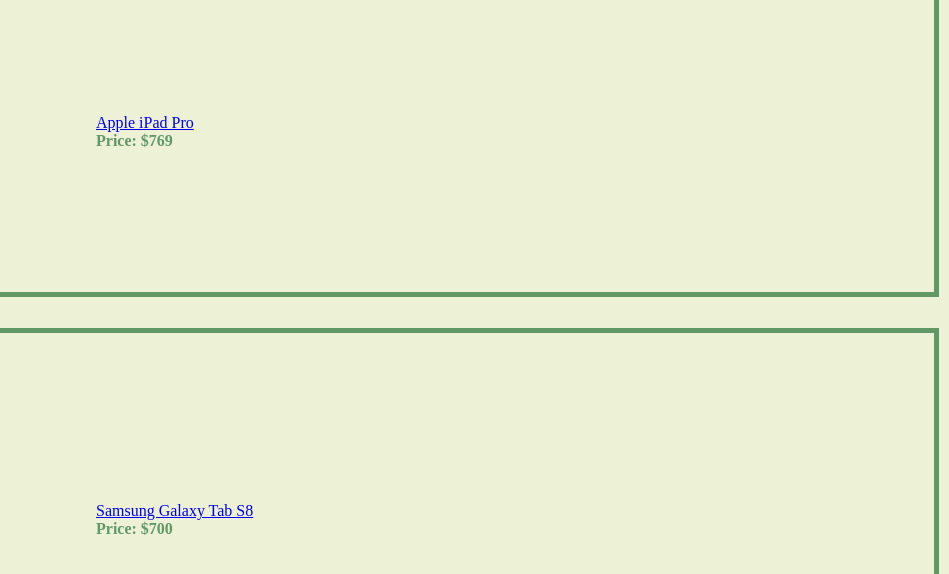
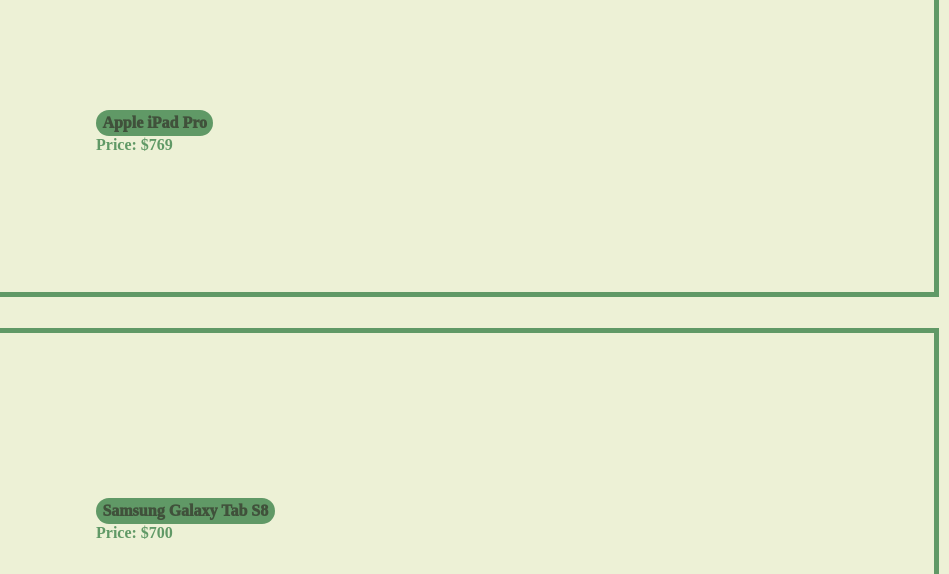
Before and after one commit to khanh7516/khanh7516.github.io, a plain HTML site: page index.html in a window 1280 px wide. Shown: the part 170-744 px from the top of the page, 331-1280 px from the left. Drawn offline with Linux system fonts and the light colour scheme.

Commit message:
update style.css
styling span

```diff
--- a/styles.css
+++ b/styles.css
@@ -40,3 +40,12 @@
   background-color: #edf1d6;
   color: #609966;
 }
+
+span {
+  background-color: #609966;
+  color: #40513b;
+  display: inline-block;
+  padding: 0.25em 0.4em;
+  font-weight: 1000;
+  border-radius: 50rem;
+}
```
